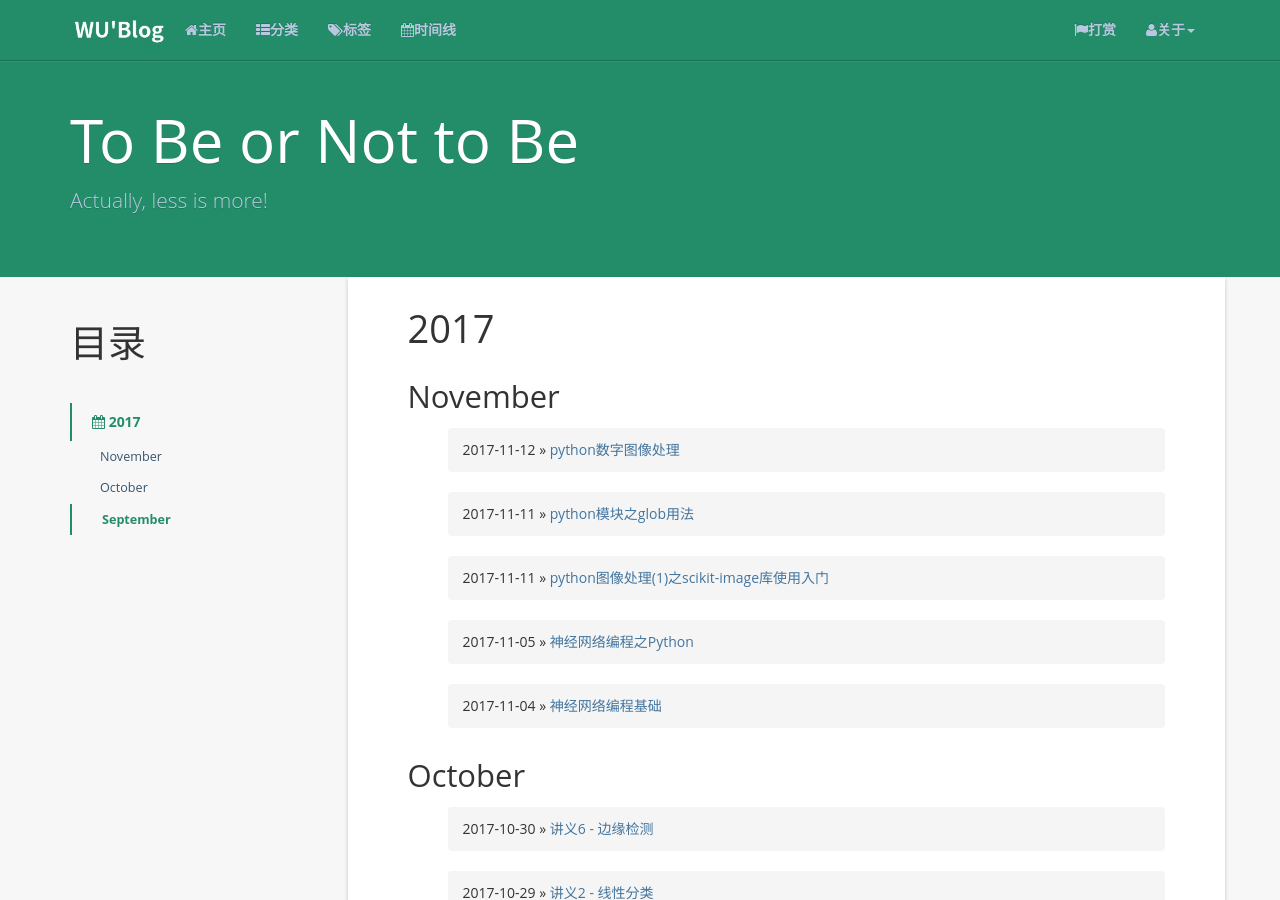
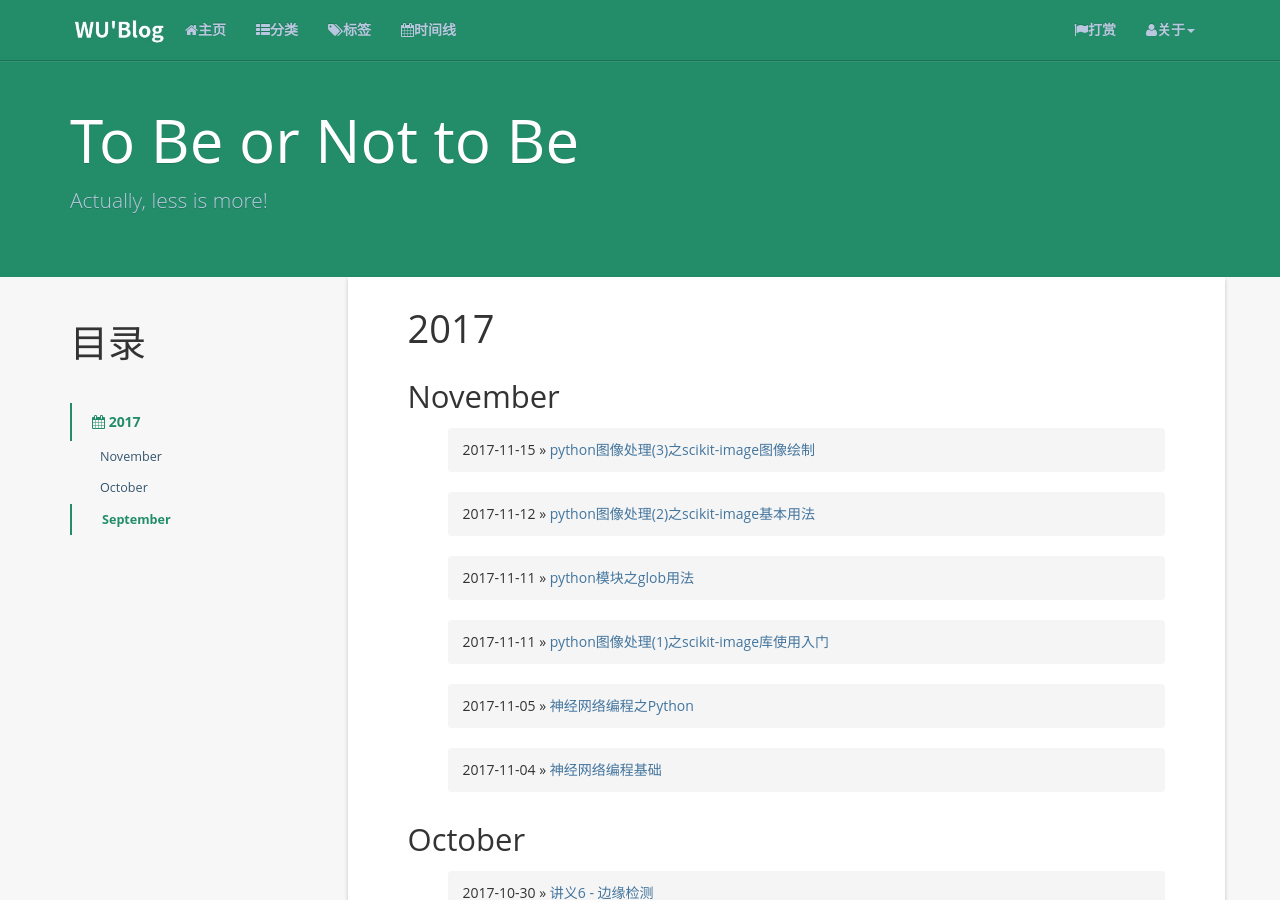
Before and after one commit to 13324077/13324077.github.io, a Jekyll site: the page built from index.html, in a window 1280 px wide and 900 px high. Built offline with Jekyll 4.4.1, drawn with Linux system fonts in a browser that asks for light colours; nearby versions of some CDN libraries; the list of posts is cut into pages by our own code; comment, search, counter and statistics services are not loaded; some of the changed lines change nothing that is shown.

Commit message:
add the note about skimge imshow function usage

````diff
--- a/_posts/2017-11-12-python-image-process.md
+++ b/_posts/2017-11-12-python-image-process.md
@@ -1,6 +1,6 @@
 ---
 layout: post
-title: python数字图像处理
+title: python图像处理(2)之scikit-image基本用法
 date: 2017-11-12 12:37:29 +08:00
 category: 数字图像处理
 keywords: python，图像处理
@@ -568,85 +568,6 @@
 
 ![coffee-label2grb-demo.png](/images/skimage/coffee-label2grb-demo.png)
 
-
-## 图像的绘制
-
-前面已经用到了图像的绘制，如
-
-```python
-io.imshow(img)
-```
-
-这一行代码的实质是利用matplotlib包对图片进行绘制，绘制成功后，返回一个matplotlib类型的数据。因此，我们也可以这样写：
-
-```python
-import matplotlib.pyplot as plt
-plt.imshow(img)
-```
-
-imshow()函数格式为：
-
-matplotlib.pyplot.imshow(X, cmap=None)
-
-- X: 要绘制的图像或数组。
-
-- cmap: 颜色图谱（colormap), 默认绘制为RGB(A)颜色空间。
-
-其它可选的颜色图谱如下列表：
-
-|颜色图谱|描述|
-|------|------|
-|autumn|红-橙-黄|
-|bone|黑-白，x线|
-|cool|青-洋红|
-|copper|黑-铜|
-|flag|红-白-蓝-黑|
-|gray|黑-白|
-|hot|黑-红-黄-白|
-|hsv|hsv颜色空间， 红-黄-绿-青-蓝-洋红-红|
-|inferno|黑-红-黄|
-|jet|蓝-青-黄-红|
-|magma|黑-红-白|
-|pink|黑-粉-白|
-|plasma|绿-红-黄|
-|prism|红-黄-绿-蓝-紫-...-绿模式|
-|spring|洋红-黄|
-|summer|绿-黄|
-|viridis|蓝-绿-黄|
-|winter|蓝-绿|
-|||
-
-用的比较多的有gray,jet等，如：
-
-```python
-plt.imshow(image,plt.cm.gray)
-
-plt.imshow(img,cmap=plt.cm.jet)
-```
-
-在窗口上绘制完图片后，返回一个AxesImage对象。要在窗口上显示这个对象，我们可以调用show()函数来进行显示。
-
-```python
-from skimage import io,data
-img=data.astronaut()
-dst=io.imshow(img)
-print(type(dst))
-io.show()
-```
-
-![astronaut_imshow_show.png](/images/skimage/astronaut_imshow_show.png)
-
-matplotlib是一个专业绘图的库，相当于matlab中的plot,可以设置多个figure窗口,设置figure的标题，隐藏坐标尺，甚至可以使用subplot在一个figure中显示多张图片。一般我们可以这样导入matplotlib库：
-
-```python
-import matplotlib.pyplot as plt
-```
-
-即我们绘图实际上用的是matplotlib包的pyplot模块。
-
-
-
-
 # 参考
 
 - [skimage modules](http://scikit-image.org/docs/stable/api/skimage.html#subpackages)
--- /dev/null
+++ b/_posts/2017-11-15-python-image-process-image-show.md
@@ -0,0 +1,342 @@
+---
+layout: post
+title: python图像处理(3)之scikit-image图像绘制
+date: 2017-11-15 21:12:29 +08:00
+category: 数字图像处理
+keywords: python，图像处理
+tags: python，图像处理
+---
+
+# imshow()介绍
+
+前面已经使用了scikit-image库中图像绘制的函数，例如：
+
+```python
+io.imshow(img)
+```
+
+io库中的imshow()函数实际上是利用matplotlib库对图片进行绘制，绘制成功后，返回一个matplotlib类型的对象，因此，我们也可以利用如下语句进行绘制
+
+```python
+import matplotlib.pyplot as plt
+plt.imshow(img)
+```
+
+imshow()函数格式为：
+
+```python
+matplotlib.pyplot.imshow(X, cmap=None)
+```
+
+其中
+
+**X**: 待绘制的图片或数组
+
+**cmap**: 颜色图谱（colormap），默认情况下绘制的是RGB(A)颜色空间
+
+其他可选的颜色图谱如下表
+
+|colormap|description|
+|------|------|
+|autumn|红-橙-黄|
+|bone|黑-白，x线|
+|cool|青-洋红|
+|copper|黑-铜|
+|flag|红-白-蓝-黑|
+|gray|黑-白|
+|hot|黑-红-黄-白|
+|hsv|hsv颜色空间， 红-黄-绿-青-蓝-洋红-红|
+|inferno|黑-红-黄|
+|jet|蓝-青-黄-红|
+|magma|黑-红-白|
+|pink|黑-粉-白|
+|plasma|绿-红-黄|
+|prism|红-黄-绿-蓝-紫-...-绿模式|
+|spring|洋红-黄|
+|summer|绿-黄|
+|viridis|蓝-绿-黄|
+|winter|蓝-绿|
+|||
+
+其中使用比较多的是 **gray**, **jet** 等，例如
+
+```python
+plt.imshow(image,plt.cm.gray)
+
+plt.imshow(img,cmap=plt.cm.jet)
+```
+
+在窗口上绘制完图片后，返回一个AxesImage对象。要在窗口上显示这个对象，我们可以调用show()函数来进行显示。
+
+```python
+from skimage import io,data
+img = data.astronaut()
+dst = io.imshow(img)
+print(type(dst))
+io.show()
+```
+
+输出如下
+
+![astronaut_imshow_show.png](/images/skimage/astronaut_imshow_show.png)
+
+可以看到，类型是'matplotlib.image.AxesImage'。
+
+通常，显示一张图片，使用matplotlib库进行绘制
+
+```python
+import matplotlib.pyplot as plt
+from skimage import io,data
+img=data.astronaut()
+plt.imshow(img)
+plt.show()
+```
+
+matplotlib是一个专业绘图的库，相当于matlab中的plot,可以设置多个figure窗口,设置figure的标题，隐藏坐标尺，甚至可以使用subplot在一个figure中显示多张图片。一般我们可以这样导入matplotlib库：
+
+```python
+import matplotlib.pyplot as plt
+```
+
+也就是说，我们绘图实际上用的是matplotlib包的pyplot模块。
+
+# figure函数和subplot函数分别创建主窗口与子图
+
+例如，在同一个窗口中实现原始图片和三个通道的图片
+
+```python
+from skimage import data
+import matplotlib.pyplot as plt
+img=data.chelsea()
+plt.figure(num='chelsea',figsize=(8,8))  #创建一个名为astronaut的窗口,并设置大小
+
+plt.subplot(2,2,1)                  #将窗口分为两行两列四个子图，则可显示四幅图片
+plt.title('origin image')           #第一幅图片标题
+plt.imshow(img)                     #绘制第一幅图片
+
+plt.subplot(2,2,2)                   #第二个子图
+plt.title('R channel')               #第二幅图片标题
+plt.imshow(img[:,:,0],plt.cm.gray)   #绘制第二幅图片,且为灰度图
+plt.axis('off')                      #不显示坐标尺寸
+
+plt.subplot(2,2,3)                   #第三个子图
+plt.title('G channel')               #第三幅图片标题
+plt.imshow(img[:,:,1],plt.cm.gray)   #绘制第三幅图片,且为灰度图
+plt.axis('off')                      #不显示坐标尺寸
+
+plt.subplot(2,2,4)                   #第四个子图
+plt.title('B channel')               #第四幅图片标题
+plt.imshow(img[:,:,2],plt.cm.gray)   #绘制第四幅图片,且为灰度图
+plt.axis('off')                      #不显示坐标尺寸
+
+plt.show()   #显示窗口
+```
+
+输出如下
+
+![scikit-image-subplot](/images/skimage/scikit-image-subplot.png)
+
+在图片绘制过程中，我们用matplotlib.pyplot模块下的 **figure()** 函数来创建显示窗口，该函数的格式为：
+
+```python
+matplotlib.pyplot.figure(num=None, figsize=None, dpi=None, facecolor=None, edgecolor=None)
+```
+
+所有参数都是可选的，都有默认值，因此调用该函数时可以不带任何参数，其中：
+
+num: 整型或字符型都可以。如果设置为整型，则该整型数字表示窗口的序号。如果设置为字符型，则该字符串表示窗口的名称。用该参数来命名窗口，如果两个窗口序号或名相同，则后一个窗口会覆盖前一个窗口。
+
+**figsize**: 设置窗口大小。是一个tuple型的整数，如figsize=（8，8）
+
+**dpi**: 整形数字，表示窗口的分辨率。
+
+**facecolor**: 窗口的背景颜色。
+
+**edgecolor**: 窗口的边框颜色。
+
+用figure()函数创建的窗口，只能显示一幅图片，如果想要显示多幅图片，则需要将这个窗口再划分为几个子图，在每个子图中显示不同的图片。我们可以使用subplot()函数来划分子图，函数格式为：
+
+```python
+matplotlib.pyplot.subplot(nrows, ncols, plot_number)
+```
+
+**nrows**: 子图的行数。
+
+**ncols**: 子图的列数。
+
+**plot_number**: 当前子图的编号。
+
+如：
+
+```python
+plt.subplot(2,2,1)
+```
+
+则表示将figure窗口划分成了2行2列共4个子图，当前为第1个子图。我们有时也可以用这种写法：
+
+```python
+plt.subplot(221)
+```
+
+两种写法效果是一样的。每个子图的标题可用title()函数来设置，是否使用坐标尺可用axis()函数来设置，如：
+
+```python
+plt.subplot(221)
+plt.title("first subwindow")
+plt.axis('off')
+```
+
+例如：
+
+```python
+from skimage import data
+import matplotlib.pyplot as plt
+img=data.chelsea()
+plt.figure(num='chelsea',figsize=(8,8))  #创建一个名为astronaut的窗口,并设置大小
+
+plt.subplot(1,2,1)                  #将窗口分为两行两列四个子图，则可显示四幅图片
+plt.title('origin image')           #第一幅图片标题
+plt.imshow(img)                     #绘制第一幅图片
+
+plt.subplot(1,2,2)                   #第二个子图
+plt.title('R channel')               #第二幅图片标题
+plt.imshow(img[:,:,0],plt.cm.gray)   #绘制第二幅图片,且为灰度图
+plt.axis('off')                      #不显示坐标尺寸
+
+img=data.rocket()
+plt.figure(num='rocket',figsize=(8,8))  #创建一个名为astronaut的窗口,并设置大小
+plt.subplot(1,2,1)                   #第三个子图
+plt.title('origin image')            #第三幅图片标题
+plt.imshow(img)                      #绘制第三幅图片,且为灰度图
+plt.axis('off')                      #不显示坐标尺寸
+
+plt.subplot(1,2,2)                   #第四个子图
+plt.title('B channel')               #第四幅图片标题
+plt.imshow(img[:,:,2],plt.cm.gray)   #绘制第四幅图片,且为灰度图
+plt.axis('off')                      #不显示坐标尺寸
+
+plt.show()   #显示窗口
+```
+
+输出结果如下：
+
+![scikit-image-figure-subplot](/images/skimage/scikit-image-figure-subplot.png)
+
+# subplots来创建显示窗口与划分子图
+
+除了上面那种方法创建显示窗口和划分子图，还有另外一种编写方法也可以，如下例:
+
+```python
+import matplotlib.pyplot as plt
+from skimage import data,color
+
+img = data.coffee()
+
+hsv = color.rgb2hsv(img)
+
+fig, axes = plt.subplots(2, 2, figsize=(7, 6))
+ax0, ax1, ax2, ax3 = axes.ravel()
+
+ax0.imshow(img)
+ax0.set_title("Original image")
+
+ax1.imshow(hsv[:, :, 0], cmap=plt.cm.gray)
+ax1.set_title("H")
+
+ax2.imshow(hsv[:, :, 1], cmap=plt.cm.gray)
+ax2.set_title("S")
+
+ax3.imshow(hsv[:, :, 2], cmap=plt.cm.gray)
+ax3.set_title("V")
+
+for ax in axes.ravel():
+    ax.axis('off')
+
+fig.tight_layout()  #自动调整subplot间的参数
+plt.show()
+```
+
+输出结果如下:
+
+![scikit-image-subplots-coffee](/images/skimage/scikit-image-subplots-coffee.png)
+
+直接用subplots()函数来创建并划分窗口。注意，比前面的subplot()函数多了一个s，该函数格式为：
+
+```python
+matplotlib.pyplot.subplots(nrows=1, ncols=1)
+```
+
+**nrows**: 所有子图行数，默认为1。
+
+**ncols**: 所有子图列数，默认为1。
+
+返回一个窗口figure, 和一个tuple型的ax对象，该对象包含所有的子图,可结合ravel()函数列出所有子图，如：
+
+```python
+fig, axes = plt.subplots(2, 2, figsize=(7, 6))
+ax0, ax1, ax2, ax3 = axes.ravel()
+```
+
+创建了2行2列4个子图，分别取名为ax0,ax1,ax2和ax3, 每个子图的标题用set_title()函数来设置，如：
+
+```python
+ax0.imshow(img)
+ax0.set_title("Original image")
+```
+
+如果有多个子图，我们还可以使用tight_layout()函数来调整显示的布局，该函数格式为：
+
+```python
+matplotlib.pyplot.tight_layout(pad=1.08, h_pad=None, w_pad=None, rect=None)
+```
+
+所有的参数都是可选的，调用该函数时可省略所有的参数。
+
+**pad**: 主窗口边缘和子图边缘间的间距，默认为1.08
+
+**h_pad, w_pad**: 子图边缘之间的间距，默认为 pad_inches
+
+**rect**: 一个矩形区域，如果设置这个值，则将所有的子图调整到这个矩形区域内。
+
+一般调用为：
+
+```python
+plt.tight_layout()  #自动调整subplot间的参数
+```
+
+# ImageViewer方法绘图并显示
+
+除了使用matplotlib库来绘制图片，skimage还有另一个子模块viewer，也提供一个函数来显示图片。不同的是，它利用Qt工具来创建一块画布，从而在画布上绘制图像。
+
+例如:
+
+```python
+from skimage import data
+from skimage.viewer import ImageViewer
+
+img = data.coins()
+viewer = ImageViewer(img)
+viewer.show()
+```
+
+# 总结
+
+绘制和显示图片常用到的函数如下表
+
+|函数名|功能|调用格式|
+|---|---|---|
+|figure|创建一个显示窗口|plt.figure(num=1,figsize=(8,8))|
+|imshow|绘制图片|plt.imshow(image)|
+|show|显示窗口|plt.show()|
+|subplot|划分子图|plt.subplot(2,2,1)|
+|title|设置子图标题(与subplot结合使用)|plt.title('origin image')
+|axis|是否显示坐标尺|plt.axis('off')|
+|subplots|创建带有多个子图的窗口|fig,axes=plt.subplots(2,2,figsize=(8,8))|
+|ravel|为每个子图设置变量|ax0,ax1,ax2,ax3=axes.ravel()|
+|set_title|设置子图标题（与axes结合使用）|ax0.set_title('first window')|
+|tight_layout|自动调整子图显示布局|plt.tight_layout()|
+||||
+
+# 参考
+
+- [python数字图像处理（5）：图像的绘制](http://www.cnblogs.com/denny402/p/5122594.html)
````
Also changed, not shown: images/skimage/scikit-image-figure-subplot.png (added), images/skimage/scikit-image-subplot.png (added), images/skimage/scikit-image-subplots-coffee.png (added).
